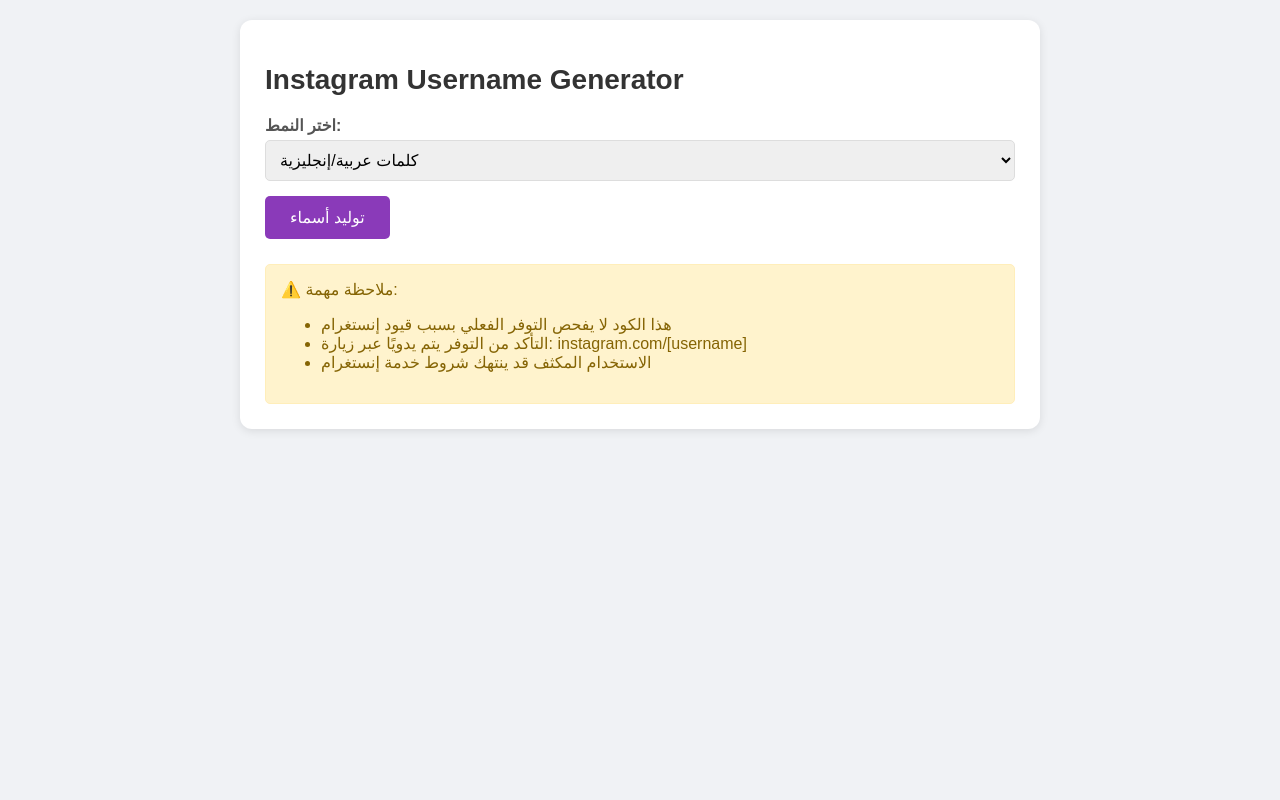
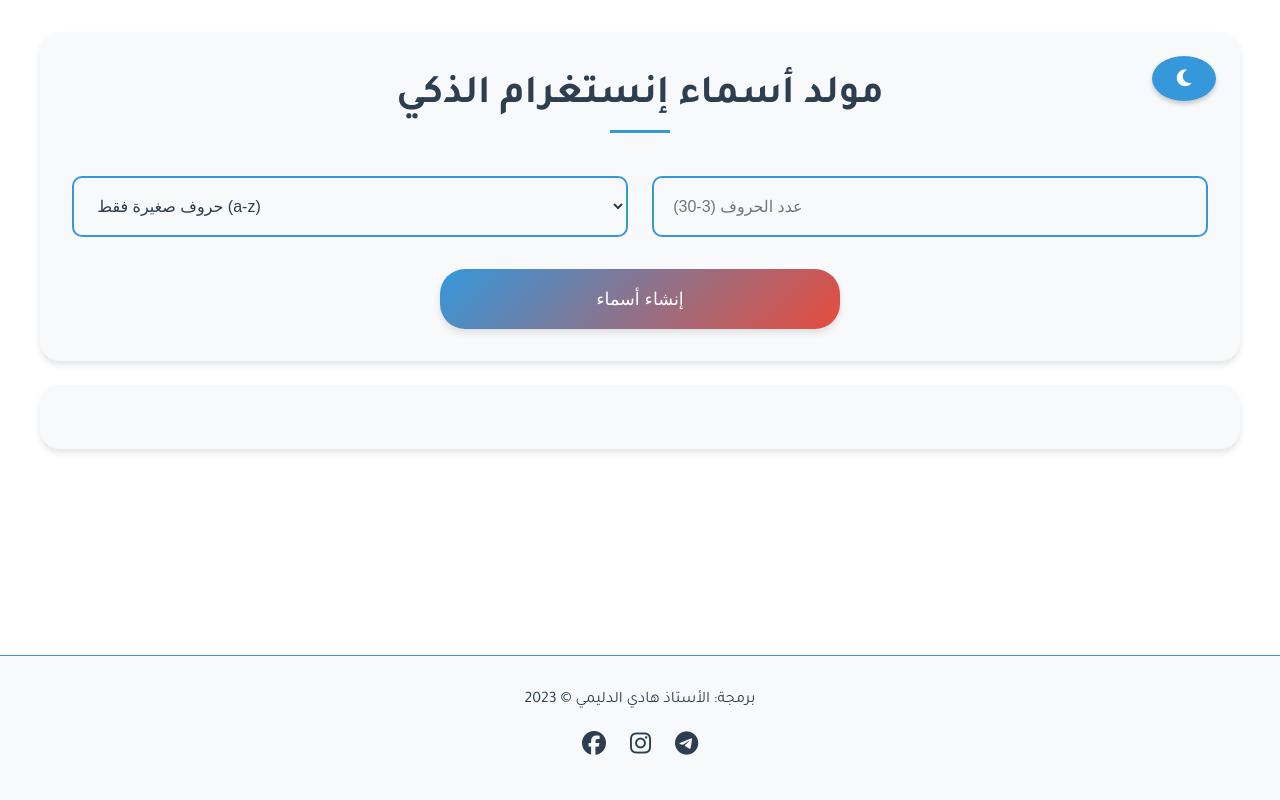
Before and after one commit to hadisalh/Mrhadi, a plain HTML site: page index.html in a window 1280 px wide. Drawn offline with Linux system fonts and the light colour scheme.

Commit message:
Update index.html

```diff
--- a/index.html
+++ b/index.html
@@ -1,184 +1,363 @@
-<!DOCTYPE html>
-<html lang="en">
+
+                        <!DOCTYPE html>
+                        <html lang="en">
+                        <head>
+                            <meta charset="UTF-8">
+                            <meta name="viewport" content="width=device-width, initial-scale=1.0">
+							<style>
+								body {
+									background-color: white; /* Ensure the iframe has a white background */
+								}
+
+
+							</style>
+                        </head>
+                        <body>
+                            <!DOCTYPE html>
+<html lang="ar">
 <head>
     <meta charset="UTF-8">
     <meta name="viewport" content="width=device-width, initial-scale=1.0">
-    <title>Instagram Username Generator</title>
+    <title>مولد أسماء إنستغرام الذكي</title>
+    <link href="https://fonts.googleapis.com/css2?family=Tajawal:wght@400;700&display=swap" rel="stylesheet">
+    <link rel="stylesheet" href="https://cdnjs.cloudflare.com/ajax/libs/font-awesome/6.5.1/css/all.min.css">
     <style>
+        :root {
+            --primary: #3498db;
+            --secondary: #e74c3c;
+            --success: #2ecc71;
+            --dark: #2c3e50;
+            --light: #f8f9fa;
+            --bg: #ffffff;
+            --text: #2c3e50;
+            --shadow: 0 4px 6px rgba(0, 0, 0, 0.1);
+        }
+
+        [data-theme="dark"] {
+            --primary: #3498db;
+            --secondary: #e74c3c;
+            --success: #2ecc71;
+            --dark: #ffffff;
+            --light: #34495e;
+            --bg: #2c3e50;
+            --text: #ecf0f1;
+            --shadow: 0 4px 6px rgba(255, 255, 255, 0.1);
+        }
+
+        * {
+            margin: 0;
+            padding: 0;
+            box-sizing: border-box;
+            transition: all 0.3s ease;
+        }
+
         body {
-            font-family: Arial, sans-serif;
-            background: #f0f2f5;
-            padding: 20px;
-            max-width: 800px;
+            font-family: 'Tajawal', sans-serif;
+            background: var(--bg);
+            color: var(--text);
+            min-height: 100vh;
+            display: flex;
+            flex-direction: column;
+            line-height: 1.6;
+        }
+
+        .container {
+            flex: 1;
+            max-width: 1200px;
+            width: 95%;
             margin: 0 auto;
+            padding: 2rem 0;
         }
-        .generator-box {
-            background: white;
-            padding: 25px;
-            border-radius: 12px;
-            box-shadow: 0 2px 10px rgba(0,0,0,0.1);
+
+        header {
+            background: var(--light);
+            border-radius: 20px;
+            padding: 2rem;
+            box-shadow: var(--shadow);
+            text-align: center;
+            margin-bottom: 1.5rem;
+            position: relative;
         }
+
+        .theme-toggle {
+            position: absolute;
+            top: 1.5rem;
+            right: 1.5rem;
+            background: var(--primary);
+            border: none;
+            border-radius: 50%;
+            width: 45px;
+            height: 45px;
+            cursor: pointer;
+            display: flex;
+            align-items: center;
+            justify-content: center;
+            box-shadow: 0 3px 5px rgba(0,0,0,0.2);
+            z-index: 10;
+        }
+
+        .theme-toggle i {
+            color: white;
+            font-size: 1.2rem;
+        }
+
         h1 {
-            color: #333;
-            font-size: 28px;
-            margin-bottom: 20px;
+            color: var(--dark);
+            font-size: 2.5rem;
+            margin-bottom: 1rem;
+            position: relative;
+            display: inline-block;
         }
+
+        h1::after {
+            content: '';
+            position: absolute;
+            width: 60px;
+            height: 3px;
+            background: var(--primary);
+            bottom: -5px;
+            left: 50%;
+            transform: translateX(-50%);
+        }
+
         .input-group {
-            margin-bottom: 15px;
+            display: grid;
+            grid-template-columns: repeat(auto-fit, minmax(250px, 1fr));
+            gap: 1.5rem;
+            margin: 2rem 0;
         }
-        label {
+
+        select, input[type="number"] {
+            padding: 1.2rem;
+            border: 2px solid var(--primary);
+            border-radius: 10px;
+            font-size: 1rem;
+            transition: all 0.3s ease;
+            outline: none;
+            width: 100%;
+            background: var(--light);
+            color: var(--text);
+        }
+
+        button {
+            background: linear-gradient(135deg, var(--primary) 0%, var(--secondary) 100%);
+            color: white;
+            border: none;
+            padding: 1.2rem 2rem;
+            border-radius: 25px;
+            font-size: 1.1rem;
+            cursor: pointer;
+            transition: transform 0.2s ease;
+            width: 100%;
+            max-width: 400px;
+            margin: 0 auto;
             display: block;
-            margin-bottom: 5px;
-            color: #555;
-            font-weight: bold;
+            box-shadow: var(--shadow);
         }
-        input, select {
-            width: 100%;
-            padding: 10px;
-            border: 1px solid #ddd;
-            border-radius: 5px;
-            font-size: 16px;
+
+        button:hover {
+            transform: translateY(-3px);
         }
-        button {
-            background: #8a3ab9;
-            color: white;
-            border: 0;
-            padding: 12px 25px;
-            border-radius: 5px;
-            cursor: pointer;
-            font-size: 16px;
-            transition: background 0.3s ease;
+
+        .suggestions {
+            background: var(--light);
+            border-radius: 20px;
+            padding: 2rem;
+            box-shadow: var(--shadow);
+            margin-top: 1.5rem;
         }
-        button:hover {
-            background: #6c279e;
-        }
-        .results {
-            margin-top: 25px;
-        }
-        .username {
-            background: #f8f9fa;
-            padding: 10px;
-            border-radius: 5px;
-            margin: 5px 0;
+
+        .suggestion-item {
+            background: var(--light);
+            border-radius: 10px;
+            padding: 1.2rem;
+            margin: 0.7rem 0;
             display: flex;
             justify-content: space-between;
             align-items: center;
+            transition: all 0.3s ease;
         }
+
         .check-btn {
-            background: #4CAF50;
-            padding: 8px 15px;
-            border-radius: 5px;
+            background: var(--success);
+            padding: 0.8rem 1.5rem;
+            border-radius: 20px;
             color: white;
             text-decoration: none;
-            margin-left: 10px;
+            transition: all 0.3s ease;
+            display: flex;
+            align-items: center;
+            gap: 0.5rem;
         }
-        .warning {
-            background: #fff3cd;
-            border: 1px solid #ffeeba;
-            padding: 15px;
-            border-radius: 5px;
-            margin-top: 20px;
-            color: #856404;
+
+        .footer {
+            text-align: center;
+            padding: 2rem 1rem;
+            background: var(--light);
+            border-top: 1px solid var(--primary);
+            margin-top: auto;
+        }
+
+        .social-icons {
+            margin-top: 1rem;
+            display: flex;
+            justify-content: center;
+            gap: 1.5rem;
+        }
+
+        .social-icons a {
+            color: var(--text);
+            font-size: 1.5rem;
+            transition: color 0.3s ease;
+            text-decoration: none;
+        }
+
+        .social-icons a:hover {
+            color: var(--primary);
+        }
+
+        @media (max-width: 768px) {
+            h1 {
+                font-size: 2rem;
+            }
+
+            .input-group {
+                grid-template-columns: 1fr;
+            }
+
+            button {
+                font-size: 1rem;
+                padding: 1rem;
+            }
+        }
+
+        @media (max-width: 480px) {
+            header {
+                padding: 1.5rem;
+            }
+
+            .suggestions {
+                padding: 1.5rem;
+            }
         }
     </style>
 </head>
 <body>
-    <div class="generator-box">
-        <h1>Instagram Username Generator</h1>
+    <div class="container">
+        <header>
+            <button class="theme-toggle" onclick="toggleTheme()">
+                <i id="theme-icon" class="fas fa-moon"></i>
+            </button>
+            <h1>مولد أسماء إنستغرام الذكي</h1>
+            <div class="input-group">
+                <select id="characterType">
+                    <option value="lowercase">حروف صغيرة فقط (a-z)</option>
+                    <option value="alphanumeric">حروف وأرقام (a-z, 0-9)</option>
+                    <option value="symbols">حروف وأرقام ورموز (a-z, 0-9, _, .)</option>
+                </select>
+                <input type="number" id="lengthInput" placeholder="عدد الحروف (3-30)" min="3" max="30">
+            </div>
+            <button onclick="generateUsernames()">إنشاء أسماء</button>
+        </header>
 
-        <div class="input-group">
-            <label>اختر النمط:</label>
-            <select id="pattern">
-                <option value="words">كلمات عربية/إنجليزية</option>
-                <option value="numbers">أرقام فقط</option>
-                <option value="mix">حروف وأرقام</option>
-                <option value="custom">نمط مخصص</option>
-            </select>
-        </div>
-
-        <div class="input-group" id="customPatternGroup" style="display: none;">
-            <label>النمط المخصص (استخدم X للحروف و # للأرقام):</label>
-            <input type="text" id="customPattern" placeholder="مثال: XXX### أو ##XOXO">
-        </div>
-
-        <button onclick="generateUsernames()">توليد أسماء</button>
-
-        <div class="results" id="results"></div>
-
-        <div class="warning">
-            ⚠️ ملاحظة مهمة:
-            <ul>
-                <li>هذا الكود لا يفحص التوفر الفعلي بسبب قيود إنستغرام</li>
-                <li>التأكد من التوفر يتم يدويًا عبر زيارة: instagram.com/[username]</li>
-                <li>الاستخدام المكثف قد ينتهك شروط خدمة إنستغرام</li>
-            </ul>
-        </div>
+        <div class="suggestions" id="suggestions"></div>
     </div>
 
+    <footer class="footer">
+        <p>برمجة: الأستاذ هادي الدليمي &copy; 2023</p>
+        <div class="social-icons">
+            <a href="https://www.facebook.com/share/18hLK4656B/" target="_blank">
+                <i class="fab fa-facebook"></i>
+            </a>
+            <a href="https://www.instagram.com/h.d.i_14?igsh=MW54OHFhZHpsNmMzZA==" target="_blank">
+                <i class="fab fa-instagram"></i>
+            </a>
+            <a href="https://t.me/mr_haldulimy" target="_blank">
+                <i class="fab fa-telegram"></i>
+            </a>
+        </div>
+    </footer>
+
     <script>
+        // Theme Toggle
+        const toggleTheme = () => {
+            const body = document.body;
+            const themeIcon = document.getElementById('theme-icon');
+
+            if (body.getAttribute('data-theme') === 'dark') {
+                body.removeAttribute('data-theme');
+                themeIcon.classList.remove('fa-sun');
+                themeIcon.classList.add('fa-moon');
+                localStorage.setItem('theme', 'light');
+            } else {
+                body.setAttribute('data-theme', 'dark');
+                themeIcon.classList.remove('fa-moon');
+                themeIcon.classList.add('fa-sun');
+                localStorage.setItem('theme', 'dark');
+            }
+        };
+
+        // Initialize theme
+        const initTheme = () => {
+            const savedTheme = localStorage.getItem('theme');
+            if (savedTheme === 'dark') {
+                document.body.setAttribute('data-theme', 'dark');
+                document.getElementById('theme-icon').classList.add('fa-sun');
+            }
+        };
+        initTheme();
+
+        // Generate usernames
         function generateUsernames() {
-            const patternType = document.getElementById('pattern').value;
-            const resultsDiv = document.getElementById('results');
-            resultsDiv.innerHTML = '';
+            const characterType = document.getElementById('characterType').value;
+            const length = parseInt(document.getElementById('lengthInput').value.trim(), 10);
+            const suggestionsDiv = document.getElementById('suggestions');
 
-            let pattern = '';
+            suggestionsDiv.innerHTML = '';
 
-            if (patternType === 'custom') {
-                pattern = document.getElementById('customPattern').value;
-            } else {
-                // Generate default pattern based on selection
-                const patterns = {
-                    'words': 'XXXXXX',
-                    'numbers': '######',
-                    'mix': 'XXX###'
-                };
-                pattern = patterns[patternType];
+            if (isNaN(length) || length < 3 || length > 30) {
+                suggestionsDiv.innerHTML = '<p class="error" style="color: var(--secondary); text-align: center; margin: 1rem;">يرجى إدخال عدد حروف بين 3 و 30.</p>';
+                return;
             }
 
-            const usernames = [];
-            const count = 10; // Number of usernames to generate
+            let characters = '';
+            switch (characterType) {
+                case 'lowercase': characters = 'abcdefghijklmnopqrstuvwxyz'; break;
+                case 'alphanumeric': characters = 'abcdefghijklmnopqrstuvwxyz0123456789'; break;
+                case 'symbols': characters = 'abcdefghijklmnopqrstuvwxyz0123456789_.'; break;
+            }
 
-            for (let i = 0; i < count; i++) {
+            const usernames = new Set();
+            while (usernames.size < 10) {
                 let username = '';
-                for (const char of pattern) {
-                    if (char === 'X') {
-                        username += getRandomLetter();
-                    } else if (char === '#') {
-                        username += getRandomNumber();
-                    } else {
-                        username += char;
-                    }
+                for (let i = 0; i < length; i++) {
+                    username += characters[Math.floor(Math.random() * characters.length)];
                 }
-                usernames.push(username);
+                usernames.add(username);
             }
 
             usernames.forEach(username => {
-                const div = document.createElement('div');
-                div.className = 'username';
-
-                div.innerHTML = `
-                    ${username}
-                    <a href="https://www.instagram.com/${username}" target="_blank" class="check-btn">تحقق يدويًا</a>
+                const item = document.createElement('div');
+                item.className = 'suggestion-item';
+                item.innerHTML = `
+                    <span>${username}</span>
+                    <a href="https://www.instagram.com/${encodeURIComponent(username)}/"
+                       target="_blank"
+                       class="check-btn">
+                        <i class="fas fa-check"></i> تحقق الآن
+                    </a>
                 `;
-
-                resultsDiv.appendChild(div);
+                suggestionsDiv.appendChild(item);
             });
         }
-
-        function getRandomLetter() {
-            const letters = 'abcdefghijklmnopqrstuvwxyz';
-            return letters[Math.floor(Math.random() * letters.length)];
-        }
-
-        function getRandomNumber() {
-            return Math.floor(Math.random() * 10);
-        }
-
-        // Show/hide custom pattern input
-        document.getElementById('pattern').addEventListener('change', function() {
-            const customGroup = document.getElementById('customPatternGroup');
-            customGroup.style.display = (this.value === 'custom') ? 'block' : 'none';
-        });
     </script>
 </body>
 </html>
+
+
+
+							<script>
+
+							</script>
+                        </body>
+                        </html>
```
